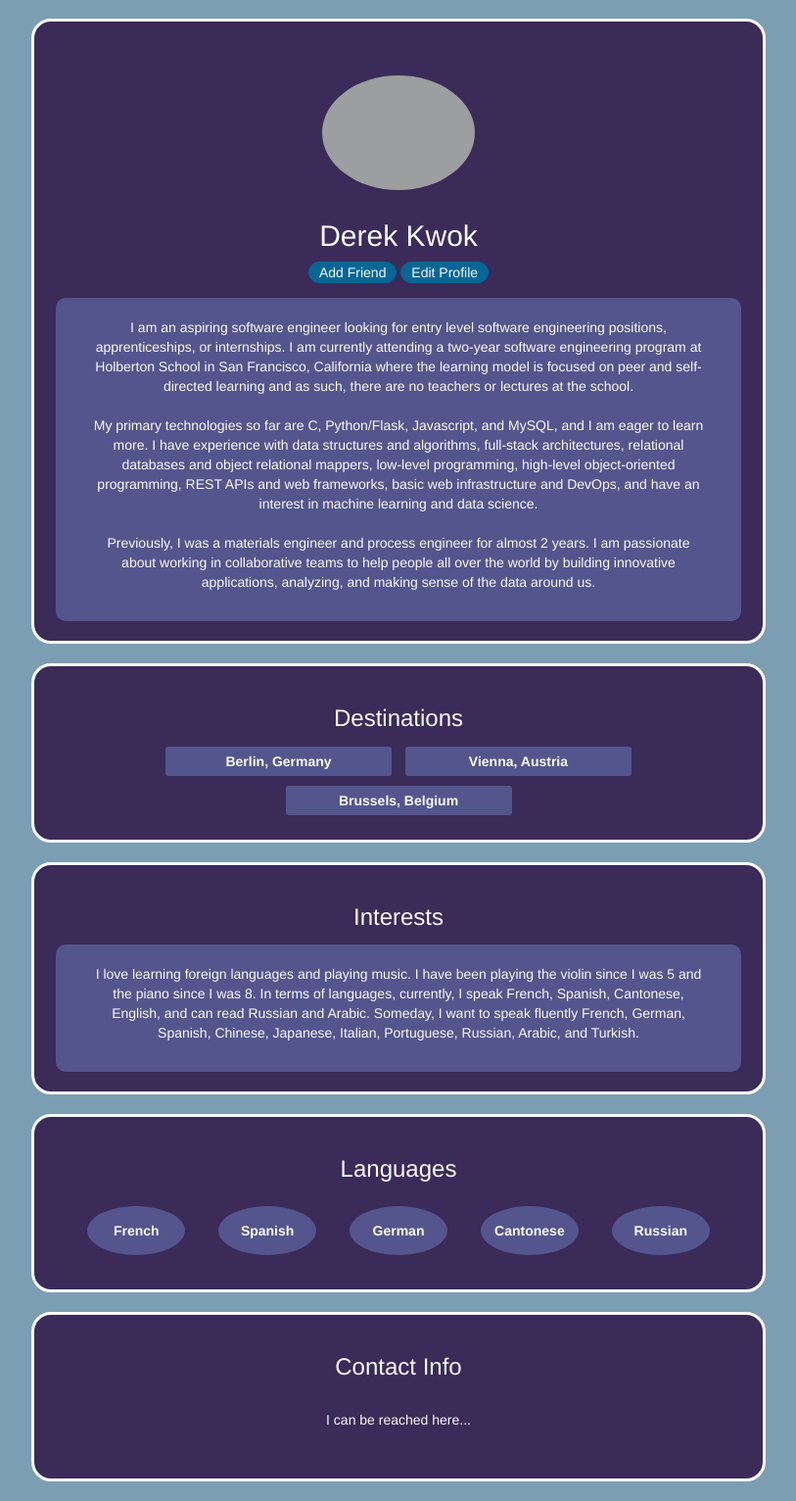
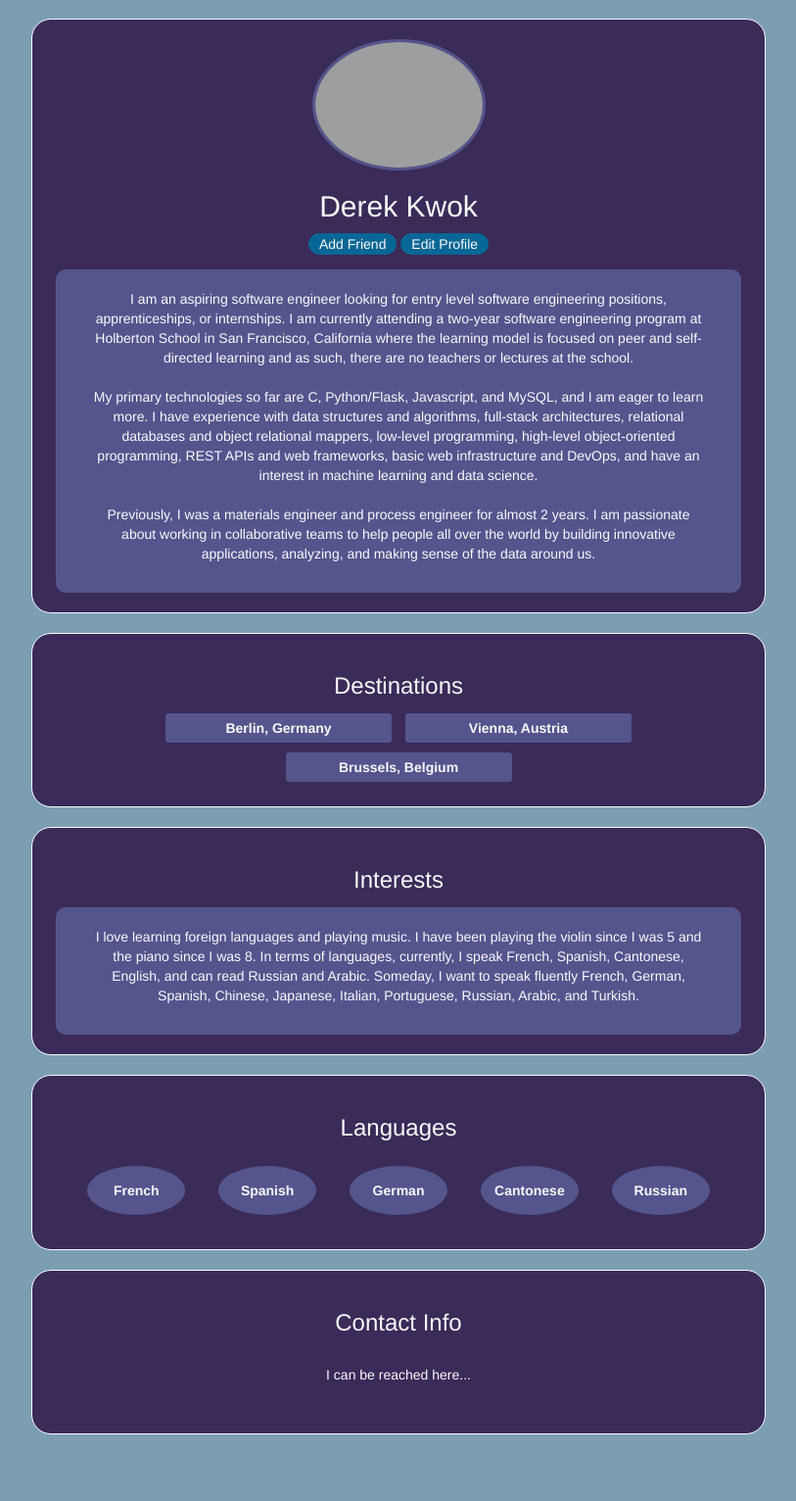
Before and after one commit to dkwok94/AdventureUs, a Python web app: template templates/profile.html in a window 1280 px wide. Shown: the part 53-1585 px from the top of the page at 98% size, without its empty margins (233-1046 px from the left). After the commit the page ends 1517 px from the top, so only its background shows below. Run offline with Jinja, Linux system fonts and the light colour scheme; the template is opened without the code that fills it, so the values that code supplies are empty; some libraries are stand-ins or nearby versions; some web fonts are replaced; grey boxes are pictures that could not be loaded.

Commit message:
Update profile template styling

```diff
--- a/templates/profile.html
+++ b/templates/profile.html
@@ -40,6 +40,7 @@
 	  border-radius: 20px;
 	  border-style: solid;
 	  border-color: #ffffff;
+	  border-width: 1.5px;
 	  margin-top: 20px;
 	  margin-bottom: 20px;
 	  color: #ffffff;
@@ -53,7 +54,6 @@
 	  width: 700px;
 	  margin-top: 15px;
 	}
-
 	.place {
 	  background-color: #52528C;
 	  border-radius: 3px;
@@ -84,8 +84,8 @@
 	  background-color: #7C9EB2;
     }
     .person {
-      border: 10px solid transparent;
-      margin-top: 25px;
+      border: 3px solid;
+	  border-color: #52528C;
       width: 25%;
       height: 25%;
       opacity: 1.0;
```
